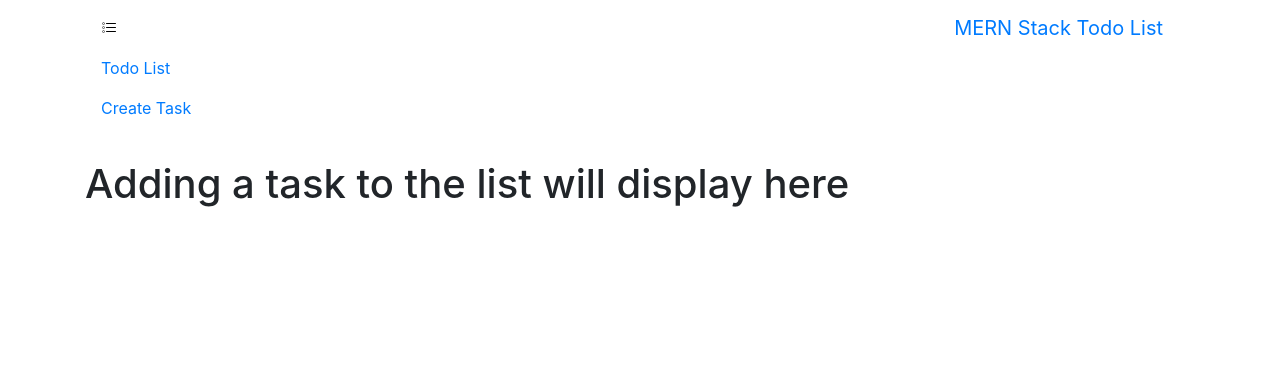
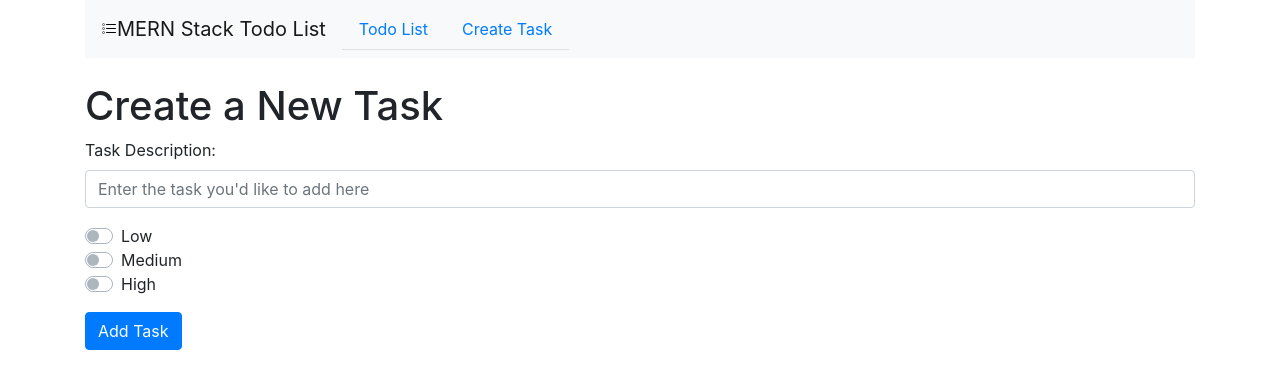
Before and after one commit to MiguelQuinones/MERN-Todo-List, a React (Create React App) app: page /create in a window 1280 px wide. Shown: the top 388 px of the page. Built offline with nearby package versions, Linux system fonts and the light colour scheme.

Commit message:
Updated createTask.js and App.js

```diff
--- a/src/App.js
+++ b/src/App.js
@@ -14,15 +14,15 @@ class App extends Component {
     return (
       <Router>
         <div className = "container" >
-          <nav className = "navbar" >
+          <nav className = "navbar navbar-expand-lg navbar-light bg-light" >
           <img src = { logo } alt = "Logo" />
             <Link to = "/" className = "navbar-brand"> MERN Stack Todo List </Link>
             <div className = "navbar-collapse">
-              <ul className = "navbar-nav mr-auto">
-                <li className = "navbar-item">
-                  <Link to = "/" className = "nav-link"> Todo List </Link>
+              <ul className = "nav nav-tabs">
+                <li className = "nav-item">
+                  <Link to = "/" className = "nav-link" aria-current = "page"> Todo List </Link>
                 </li>
-                <li className = "navbar-item">
+                <li className = "nav-item">
                   <Link to = "/create" className = "nav-link"> Create Task</Link>
                 </li>
               </ul>
--- a/src/components/createTask.js
+++ b/src/components/createTask.js
@@ -1,19 +1,111 @@
 // Page for creating a task to add to the todo list
 
-// Necessary import statement
+// Necessary import statements
 import React, { Component } from "react";
-import { Link } from "react-router-dom";
 // use fetch instead of axios
 
 export default class createTask extends Component {
 
     // Constructor will go here
+    constructor( props ) {
+        super( props ); // deprecated, might want to remove
 
-    // handleSubmit function will go here
+        // bind statements go here
+        this.handleChangeDescription = this.handleChangeDescription.bind( this );
+        this.handleChangePriority = this.handleChangePriority.bind( this );
+        this.handleSubmit = this.handleSubmit.bind( this );
 
+        // State descriptions
+        this.state = {
+            task_description : '',
+            task_priority : '',
+            task_completed : false
+        }
+    }
+
+    handleChangeDescription( e ) {
+        this.setState ({
+            task_description : e.target.value
+        });
+    }
+
+    handleChangePriority( e ) {
+        this.setState ({
+            task_priority : e.target.value
+        });
+    }
+
+    handleSubmit( e ) {
+        // Prevent page from refreshing after submission
+        e.preventDefault();
+
+        // Console log statements -- remove later
+        console.log( `Task description: ${ this.state.task_description }` );
+        console.log( `Task priority: ${ this.state.task_priority}` );
+
+        // Set states back to default values after submission
+        this.setState ({
+            task_description : '',
+            task_priority : '',
+            task_completed : false
+        })
+    }
+
+    // Render function that displays form to user -- remove submit input later for submit button component
     render() {
         return (
-            <h1> Adding a task to the list will display here </h1>
-        );
+            <div>
+                <h1> Create a New Task </h1>
+                <form onSubmit = { this.handleSubmit } >
+                    <div className = "form-group">
+                        <label className = "form-label"> Task Description: </label>
+                        <input type = "text"
+                               className = "form-control"
+                               placeholder = "Enter the task you'd like to add here"
+                               value = { this.state.task_description }
+                               onChange = { this.handleChangeDescription }
+                               />
+                    </div>
+                    <div className = "form-group">
+                        <div className = "custom-control custom-switch">
+                            <input className = "custom-control-input"
+                                   type = "checkbox"
+                                   name = "priorityOptions"
+                                   id = "customSwitch1"
+                                   value = "Low"
+                                   checked = { this.state.task_priority === 'Low' }
+                                   onChange = { this.handleChangePriority }
+                                   />
+                            <label className = "custom-control-label" htmlFor = "customSwitch1"> Low </label>
+                        </div>
+                        <div className = "custom-control custom-switch">
+                            <input className = "custom-control-input"
+                                   type = "checkbox"
+                                   name = "priorityOptions"
+                                   id = "customSwitch2"
+                                   value = "Medium"
+                                   checked = { this.state.task_priority === 'Medium' }
+                                   onChange = { this.handleChangePriority }
+                                   />
+                            <label className = "custom-control-label" htmlFor = "customSwitch2"> Medium </label>
+                        </div>
+                        <div className = "custom-control custom-switch">
+                            <input className = "custom-control-input"
+                                   type = "radio"
+                                   name = "priorityOptions"
+                                   id = "customSwitch3"
+                                   value = "High"
+                                   checked = { this.state.task_priority === 'High' }
+                                   onChange = { this.handleChangePriority }
+                                   />
+                            <label className = "custom-control-label" htmlFor = "customSwitch3"> High </label>
+                        </div>
+                    </div>
+                    <div className = "form-group">
+                        <input type = "submit" value = "Add Task" className = "btn btn-primary" />
+                    </div>
+                </form>
+            </div>
+        )
     }
 }
```
